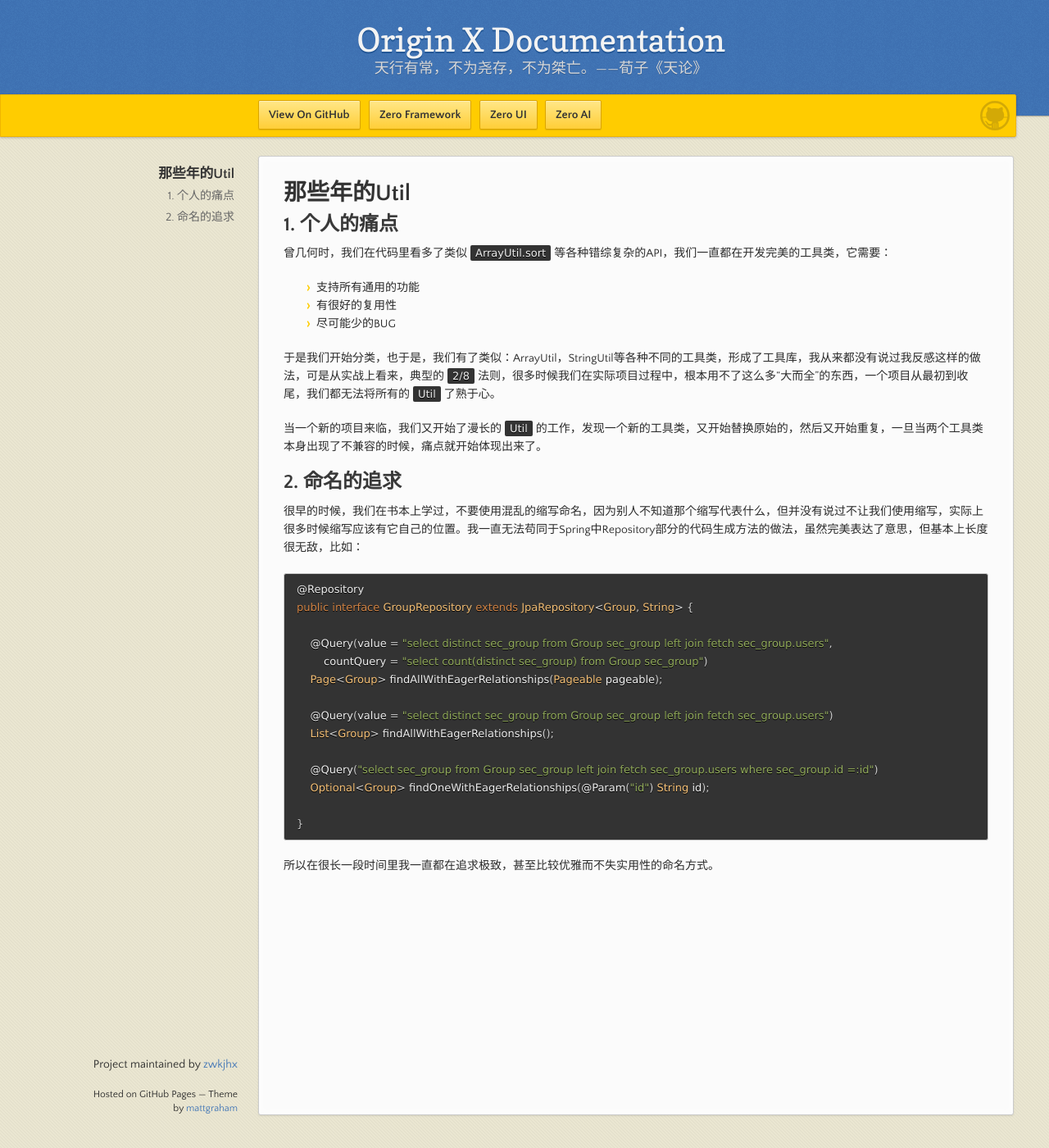
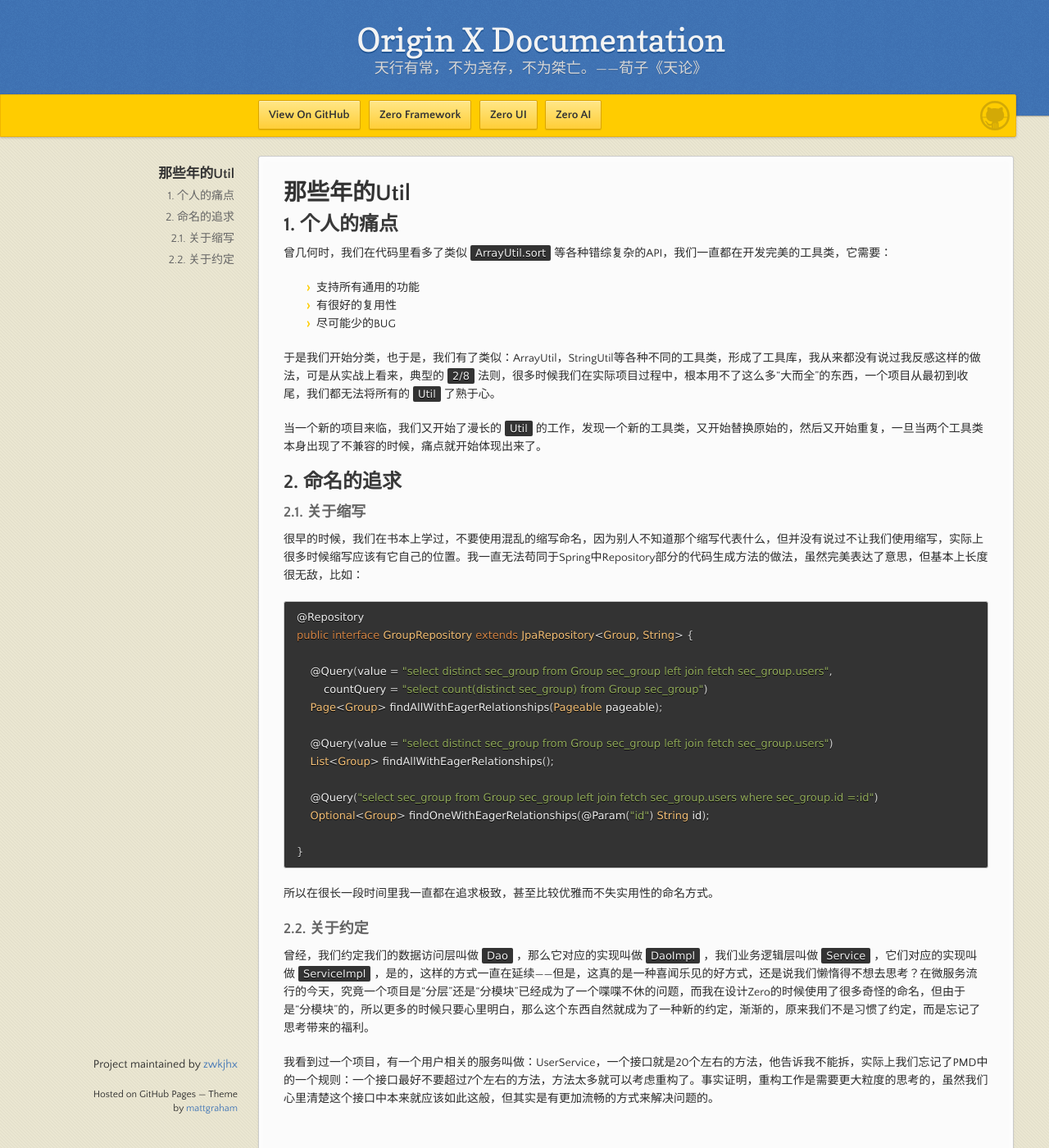
Before and after one commit to zwkjhx/ox-doc, a Jekyll site: the page built from utility-x/1-she-ji-li-nian/uxd-001-ling-ren-fan-suo-de-util.md, in a window 1280 px wide and 1400 px high. Shown: the whole window at 82% size. Built offline with Jekyll 4.4.1, drawn with Linux system fonts in a browser that asks for light colours; our own code applies the rules of GitHub Pages for plain Markdown files.

Commit message:
Updates utility-x/1-she-ji-li-nian/uxd-001-ling-ren-fan-suo-de-util.md
Auto commit by GitBook Editor

````diff
--- a/utility-x/1-she-ji-li-nian/uxd-001-ling-ren-fan-suo-de-util.md
+++ b/utility-x/1-she-ji-li-nian/uxd-001-ling-ren-fan-suo-de-util.md
@@ -13,6 +13,8 @@
 当一个新的项目来临，我们又开始了漫长的`Util`的工作，发现一个新的工具类，又开始替换原始的，然后又开始重复，一旦当两个工具类本身出现了不兼容的时候，痛点就开始体现出来了。
 
 ## 2. 命名的追求
+
+### 2.1. 关于缩写
 
 很早的时候，我们在书本上学过，不要使用混乱的缩写命名，因为别人不知道那个缩写代表什么，但并没有说过不让我们使用缩写，实际上很多时候缩写应该有它自己的位置。我一直无法苟同于Spring中Repository部分的代码生成方法的做法，虽然完美表达了意思，但基本上长度很无敌，比如：
 
@@ -34,3 +36,9 @@ public interface GroupRepository extends JpaRepository<Group, String> {
 ```
 
 所以在很长一段时间里我一直都在追求极致，甚至比较优雅而不失实用性的命名方式。
+
+### 2.2. 关于约定
+
+曾经，我们约定我们的数据访问层叫做`Dao`，那么它对应的实现叫做`DaoImpl`，我们业务逻辑层叫做`Service`，它们对应的实现叫做`ServiceImpl`，是的，这样的方式一直在延续——但是，这真的是一种喜闻乐见的好方式，还是说我们懒惰得不想去思考？在微服务流行的今天，究竟一个项目是“分层”还是“分模块”已经成为了一个喋喋不休的问题，而我在设计Zero的时候使用了很多奇怪的命名，但由于是“分模块”的，所以更多的时候只要心里明白，那么这个东西自然就成为了一种新的约定，渐渐的，原来我们不是习惯了约定，而是忘记了思考带来的福利。
+
+我看到过一个项目，有一个用户相关的服务叫做：UserService，一个接口就是20个左右的方法，他告诉我不能拆，实际上我们忘记了PMD中的一个规则：一个接口最好不要超过7个左右的方法，方法太多就可以考虑重构了。事实证明，重构工作是需要更大粒度的思考的，虽然我们心里清楚这个接口中本来就应该如此这般，但其实是有更加流畅的方式来解决问题的。
````
